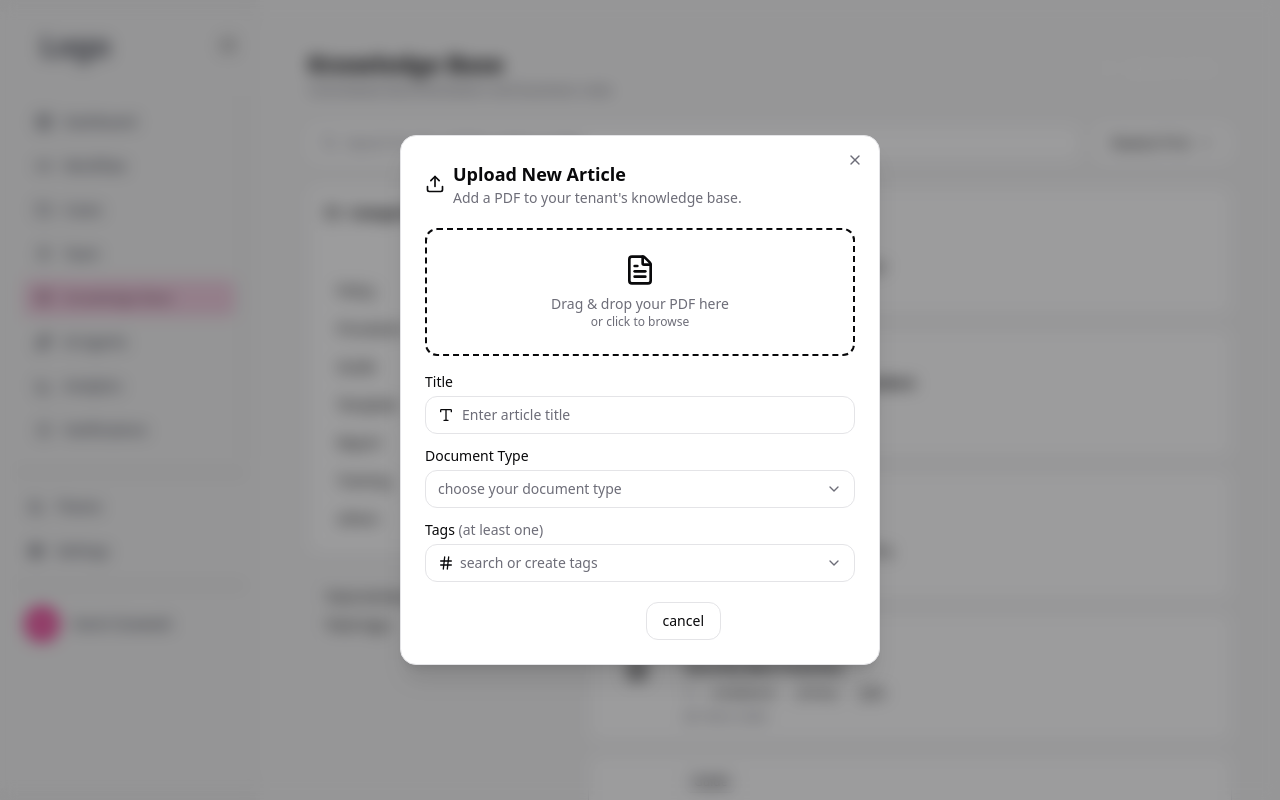
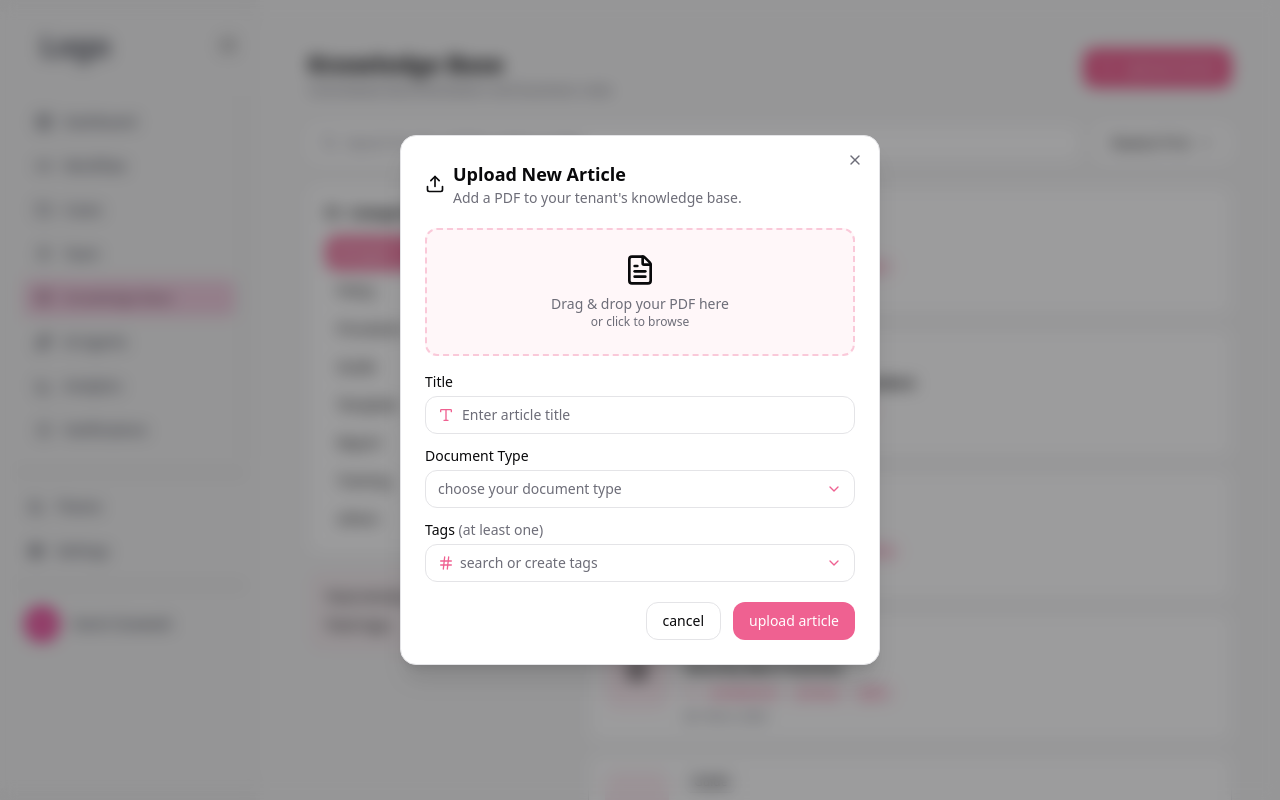
Before and after one commit to senior-year-IT-students/workflow-automation-frontend, a React (Vite) app: page /dashboard/knowledge-base in a window 1280 px wide. Both pictures are taken after a click on the button "Upload Article". Shown: the top 800 px of the page. Built offline with nearby package versions, Linux system fonts and the light colour scheme.

Commit message:
fix(kb): update the styling brand of the kb pages

```diff
--- a/src/features/knowledge-base/components/article-card.tsx
+++ b/src/features/knowledge-base/components/article-card.tsx
@@ -19,10 +19,10 @@ export function ArticleCard({ article, onClick }: ArticleCardProps) {
   return (
     <button
       onClick={() => onClick(article)}
-      className="flex w-full gap-4 rounded-xl border border-border bg-card p-4 text-left transition-colors hover:border-primary/30 hover:shadow-sm"
+      className="flex w-full gap-4 rounded-xl border border-border bg-card p-4 text-left transition-colors hover:border-brand hover:shadow-sm"
     >
       {/* PDF Thumbnail */}
-      <div className="flex h-20 w-16 shrink-0 items-center justify-center rounded-lg bg-primary/10">
+      <div className="flex h-20 w-16 shrink-0 items-center justify-center rounded-lg bg-brand/10">
         <FileText className="h-6 w-6 text-primary" />
       </div>
 
@@ -39,11 +39,11 @@ export function ArticleCard({ article, onClick }: ArticleCardProps) {
 
         {/* Tags */}
         <div className="flex items-center gap-1.5">
-          <Tag className="h-3 w-3 text-muted-foreground" />
+          <Tag className="h-3 w-3 text-brand" />
           {article.tags.map((tag) => (
             <span
               key={tag}
-              className="rounded-md bg-primary/10 px-2 py-0.5 text-xs font-medium text-primary"
+              className="rounded-md bg-brand/10 px-2 py-0.5 text-xs font-medium text-brand"
             >
               {tag}
             </span>
--- a/src/features/knowledge-base/components/categories-panel.tsx
+++ b/src/features/knowledge-base/components/categories-panel.tsx
@@ -42,7 +42,7 @@ export function CategoriesPanel({
                 className={cn(
                   "flex w-full items-center justify-between rounded-lg px-3 py-2 text-sm transition-colors",
                   active
-                    ? "bg-primary text-primary-foreground"
+                    ? "bg-brand/80 text-primary-foreground"
                     : "text-card-foreground hover:bg-accent",
                 )}
               >
@@ -64,7 +64,7 @@ export function CategoriesPanel({
       </div>
 
       {/* Stats card */}
-      <div className="rounded-xl border border-border bg-primary/5 p-4 space-y-2">
+      <div className="rounded-xl border border-border bg-brand/5 p-4 space-y-2">
         <div className="flex items-center justify-between text-sm text-card-foreground">
           <span>Total Articles:</span>
           <span className="font-semibold">{totalArticles}</span>
--- a/src/features/knowledge-base/components/edit-article-dialog.tsx
+++ b/src/features/knowledge-base/components/edit-article-dialog.tsx
@@ -102,7 +102,7 @@ export function EditArticleDialog({
           Title
         </label>
         <div className="mb-4 flex items-center gap-2 rounded-lg border border-input bg-card px-3 py-2">
-          <Type className="h-4 w-4 text-primary" />
+          <Type className="h-4 w-4 text-brand" />
           <input
             value={title}
             onChange={(e) => setTitle(e.target.value)}
@@ -149,7 +149,7 @@ export function EditArticleDialog({
         </label>
         <div className="relative mb-4">
           <div className="flex flex-wrap items-center gap-1.5 rounded-lg border border-input bg-card px-3 py-2">
-            <Hash className="h-4 w-4 text-primary" />
+            <Hash className="h-4 w-4 text-brand" />
             {selectedTags.map((tag) => (
               <span
                 key={tag}
@@ -227,7 +227,7 @@ export function EditArticleDialog({
           </button>
           <button
             onClick={handleSave}
-            className="rounded-lg bg-primary px-4 py-2 text-sm font-medium text-primary-foreground hover:bg-primary/90 transition-colors"
+            className="rounded-lg bg-brand px-4 py-2 text-sm font-medium text-primary-foreground hover:bg-brand/90 transition-colors"
           >
             Save Changes
           </button>
--- a/src/features/knowledge-base/components/upload-article-dialog.tsx
+++ b/src/features/knowledge-base/components/upload-article-dialog.tsx
@@ -145,8 +145,8 @@ export function UploadArticleDialog({
           onClick={() => fileInputRef.current?.click()}
           className={`mb-4 flex cursor-pointer flex-col items-center justify-center rounded-xl border-2 border-dashed p-6 transition-colors ${
             dragActive
-              ? "border-primary bg-primary/10"
-              : "border-primary/30 bg-primary/5"
+              ? "border-brand bg-brand/10"
+              : "border-brand/30 bg-brand/5"
           }`}
         >
           <input
@@ -158,7 +158,7 @@ export function UploadArticleDialog({
           />
           {file ? (
             <div className="flex items-center gap-2 text-sm text-card-foreground">
-              <FileText className="h-5 w-5 text-primary" />
+              <FileText className="h-5 w-5 text-brand" />
               <span className="font-medium">{file.name}</span>
               <button
                 onClick={(e) => {
@@ -191,7 +191,7 @@ export function UploadArticleDialog({
           Title
         </label>
         <div className="mb-3 flex items-center gap-2 rounded-lg border border-input bg-card px-3 py-2">
-          <Type className="h-4 w-4 text-primary" />
+          <Type className="h-4 w-4 text-brand" />
           <input
             value={title}
             onChange={(e) => setTitle(e.target.value)}
@@ -219,7 +219,7 @@ export function UploadArticleDialog({
             >
               {docType || "choose your document type"}
             </span>
-            <ChevronDown className="h-4 w-4 text-muted-foreground" />
+            <ChevronDown className="h-4 w-4 text-brand" />
           </button>
           {showTypeDropdown && (
             <div className="absolute z-10 mt-1 w-full rounded-lg border border-border bg-popover p-1 shadow-md">
@@ -253,7 +253,7 @@ export function UploadArticleDialog({
         </label>
         <div className="relative mb-3">
           <div className="flex flex-wrap items-center gap-1.5 rounded-lg border border-input bg-card px-3 py-2">
-            <Hash className="h-4 w-4 text-primary" />
+            <Hash className="h-4 w-4 text-brand" />
             {selectedTags.map((tag) => (
               <span
                 key={tag}
@@ -288,7 +288,7 @@ export function UploadArticleDialog({
               }
               className="flex-1 min-w-[80px] bg-transparent text-sm text-card-foreground placeholder:text-muted-foreground outline-none"
             />
-            <ChevronDown className="h-4 w-4 text-muted-foreground" />
+            <ChevronDown className="h-4 w-4 text-brand" />
           </div>
           {showTagDropdown && (tagInput || filteredTags.length > 0) && (
             <div className="absolute z-10 mt-1 w-full rounded-lg border border-border bg-popover p-1 shadow-md max-h-32 overflow-auto">
@@ -329,7 +329,7 @@ export function UploadArticleDialog({
           </button>
           <button
             onClick={handleSubmit}
-            className="rounded-lg bg-primary px-4 py-2 text-sm font-medium text-primary-foreground hover:bg-primary/90 transition-colors"
+            className="rounded-lg bg-brand px-4 py-2 text-sm font-medium text-primary-foreground hover:bg-primary/90 transition-colors"
           >
             upload article
           </button>
--- a/src/features/knowledge-base/pages/article-details-page.tsx
+++ b/src/features/knowledge-base/pages/article-details-page.tsx
@@ -56,7 +56,7 @@ export default function ArticleDetailsPage() {
         </div>
         <button
           onClick={() => setEditOpen(true)}
-          className="rounded-lg bg-primary px-4 py-2 text-sm font-medium text-primary-foreground hover:bg-primary/90 transition-colors"
+          className="rounded-lg bg-brand px-4 py-2 text-sm font-medium text-primary-foreground hover:bg-brand/90 transition-colors"
         >
           Edit Metadata and Tags
         </button>
@@ -123,7 +123,7 @@ export default function ArticleDetailsPage() {
               {article.tags.map((tag) => (
                 <span
                   key={tag}
-                  className="rounded-md bg-primary/10 px-2.5 py-1 text-xs font-medium text-primary"
+                  className="rounded-md bg-brand/10 px-2.5 py-1 text-xs font-medium text-brand"
                 >
                   {tag}
                 </span>
@@ -136,7 +136,7 @@ export default function ArticleDetailsPage() {
             <div className="mb-2 flex items-center gap-2 text-sm text-muted-foreground">
               <File className="h-4 w-4" /> File Details
             </div>
-            <div className="rounded-xl bg-primary/5 p-3 space-y-2">
+            <div className="rounded-xl bg-brand/5 p-3 space-y-2">
               <div className="flex justify-between text-sm">
                 <span className="text-muted-foreground">Size</span>
                 <span className="font-medium text-foreground">
@@ -153,7 +153,7 @@ export default function ArticleDetailsPage() {
           </div>
 
           {/* Actions */}
-          <button className="flex w-full items-center justify-center gap-2 rounded-lg border border-border py-2.5 text-sm font-medium text-card-foreground hover:bg-accent transition-colors">
+          <button className="flex w-full items-center justify-center gap-2 rounded-lg border border-border py-2.5 text-sm font-medium text-card-foreground border-card-foreground hover:bg-accent transition-colors">
             <Download className="h-4 w-4" /> Download File
           </button>
           <button className="flex w-full items-center justify-center gap-2 text-sm text-muted-foreground hover:text-foreground transition-colors">
--- a/src/features/knowledge-base/pages/knowledge-base-page.tsx
+++ b/src/features/knowledge-base/pages/knowledge-base-page.tsx
@@ -56,9 +56,9 @@ export default function KnowledgeBasePage() {
             </div>
             <button
               onClick={() => setUploadOpen(true)}
-              className="flex items-center gap-2 rounded-lg bg-primary px-4 py-2.5 text-sm font-medium text-primary-foreground hover:bg-primary/90 transition-colors"
+              className="flex items-center gap-2 rounded-lg bg-brand px-4 py-2.5 text-sm font-medium text-primary-foreground hover:bg-primary/90 transition-colors"
             >
-              <Plus className="h-4 w-4" />
+              <Plus className="h-4 w-4 " />
               Upload Article
             </button>
           </div>
@@ -66,7 +66,7 @@ export default function KnowledgeBasePage() {
           {/* Search + Sort */}
           <div className="mb-6 flex gap-3">
             <div className="flex flex-1 items-center gap-2 rounded-lg border border-input bg-card px-3 py-2">
-              <Search className="h-4 w-4 text-muted-foreground" />
+              <Search className="h-5 w-4 text-muted-foreground" />
               <input
                 value={filters.search}
                 onChange={(e) => setFilters({ search: e.target.value })}
```
